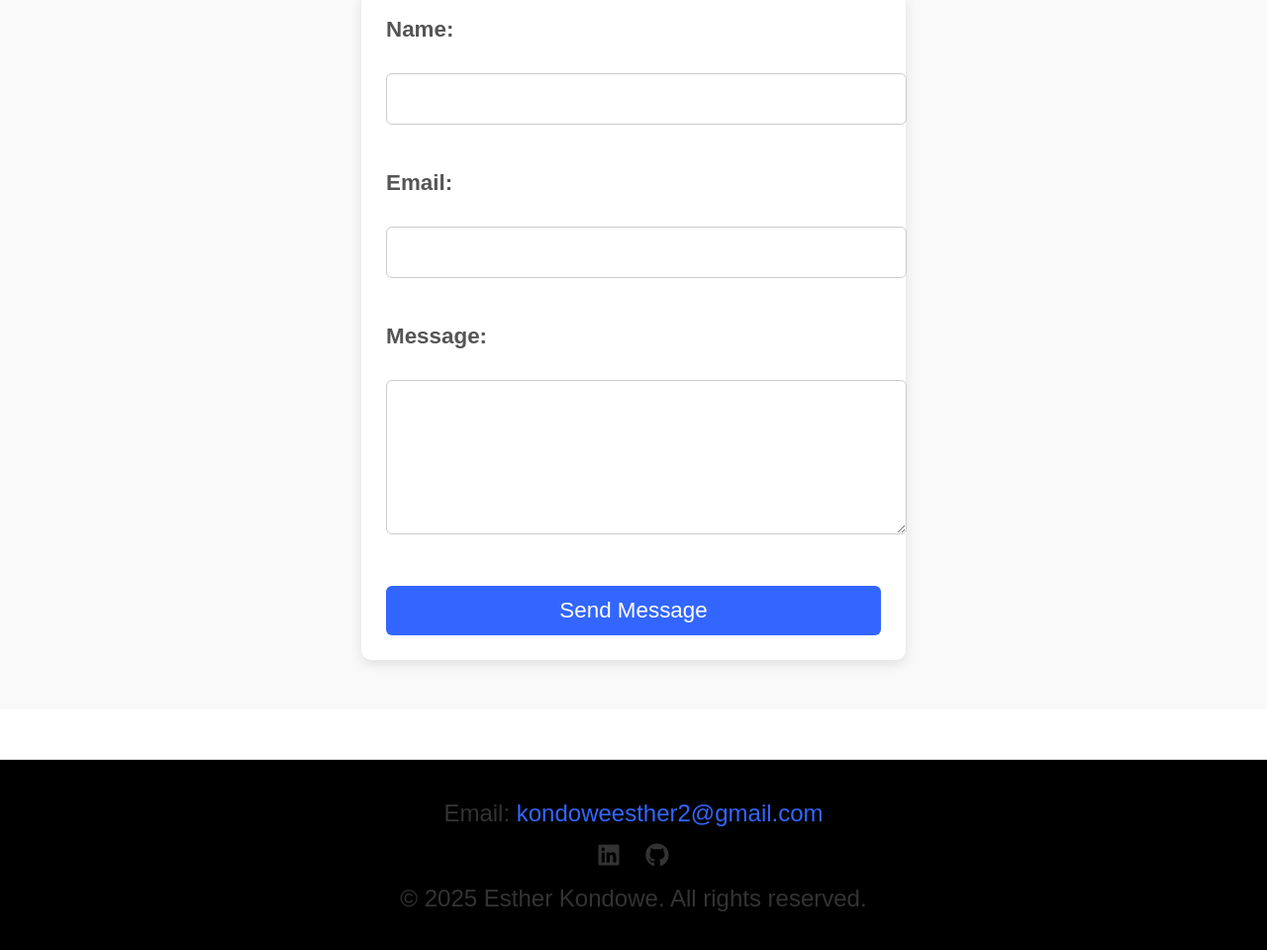
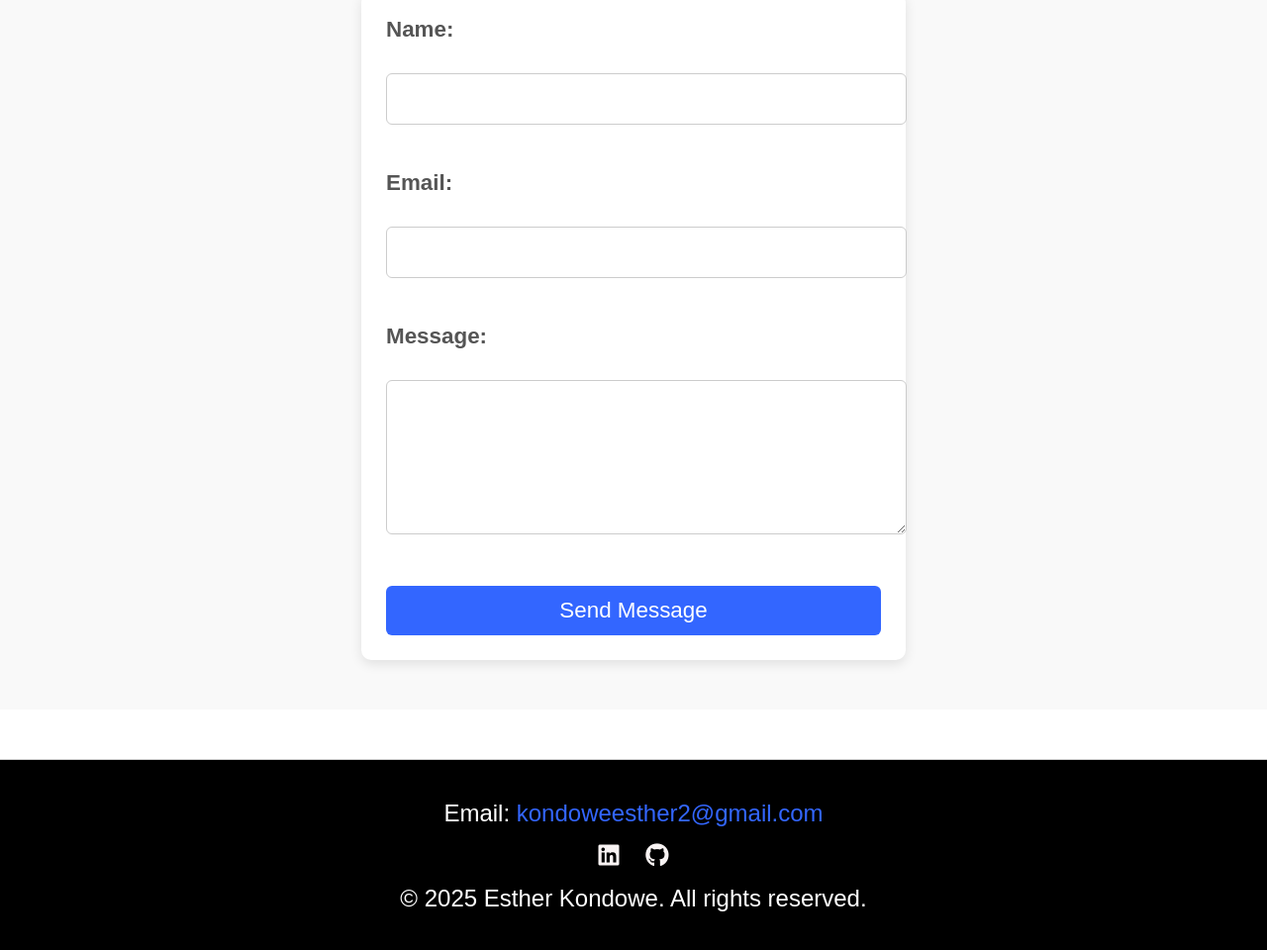
Before and after one commit to Estherkondowe/CodeAlpha_Portifolio, a plain HTML site: page index.html in a window 1280 px wide. Shown: the part 2737-3697 px from the top of the page at 99% size. Drawn offline with Linux system fonts and the light colour scheme.

Commit message:
footer modified

```diff
--- a/style.css
+++ b/style.css
@@ -403,7 +403,7 @@ hr {
   padding: 40px 20px;
   text-align: center;
   font-size: 1.5rem;
-  color: #333;
+  color: #ffffff;
   margin-top: 50px;
   border-top: 1px solid #ccc;
 }
@@ -425,7 +425,7 @@ hr {
 .footer-socials a {
   margin: 0 10px;
   font-size: 1.5rem;
-  color: #333;
+  color: #f8f3f3;
   transition: color 0.3s ease;
 }
 
```
